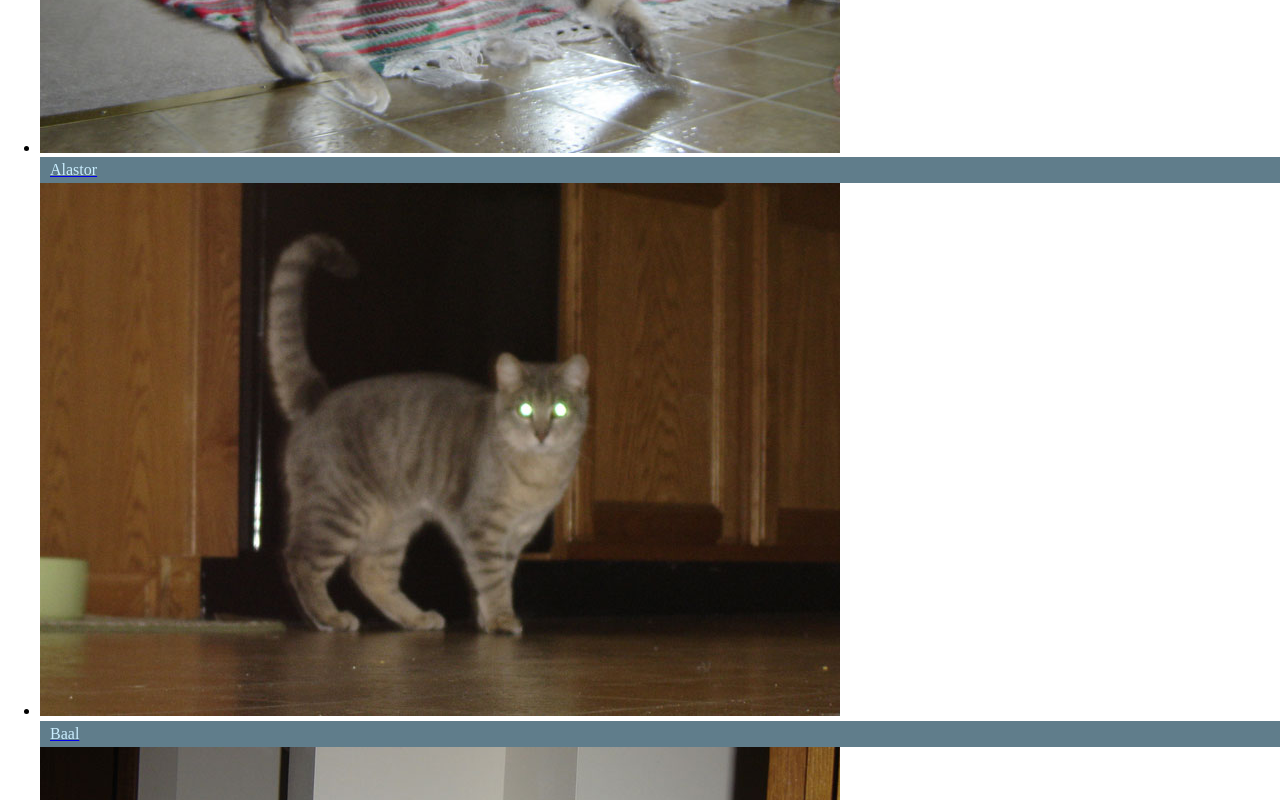
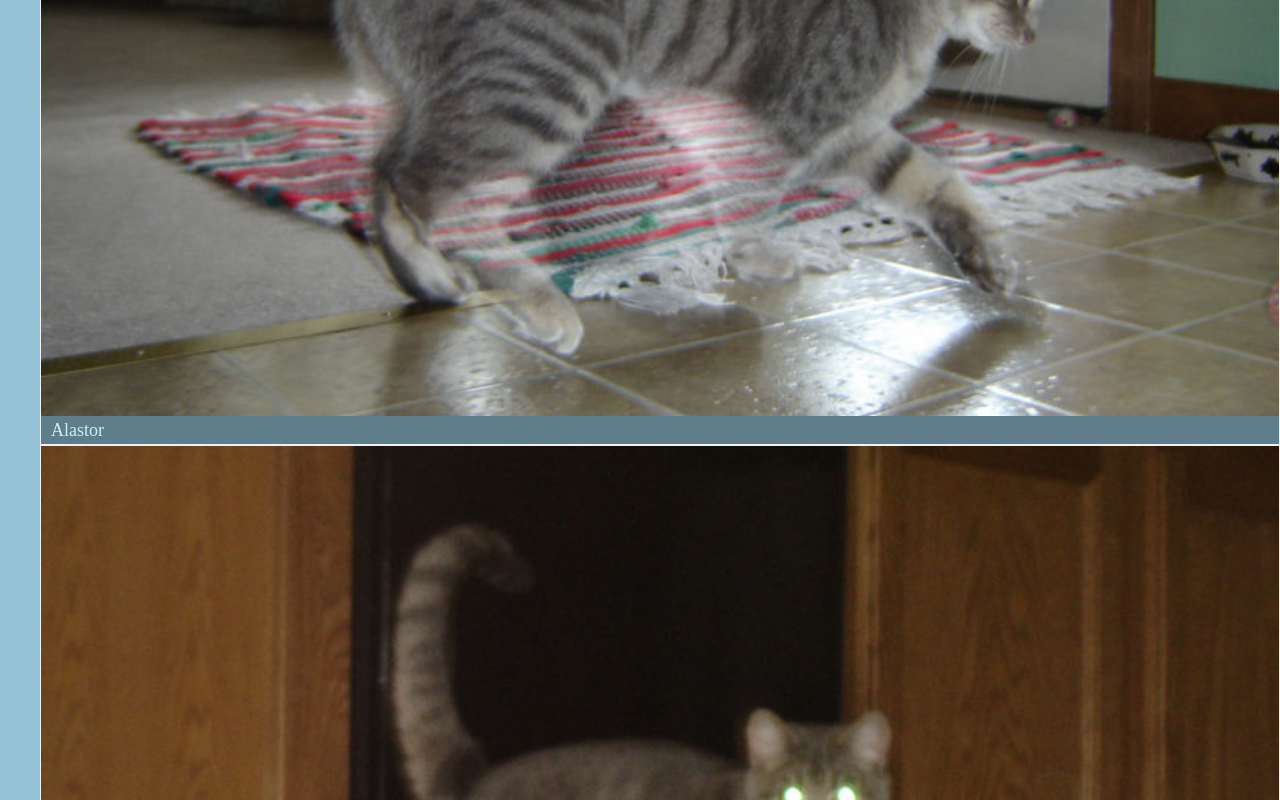
Before and after one commit to Hawkbit/doomkitty, a plain HTML site: page doomkitty/index.html in a window 1280 px wide. Shown: the part 460-1260 px from the top of the page. Drawn offline with nearby package versions, Linux system fonts and the light colour scheme.

Commit message:
added styles and color

```diff
--- a/doomkitty/index.html
+++ b/doomkitty/index.html
@@ -3,7 +3,7 @@
 
 <head>
     <meta charset="utf-8">
-    <title>DoomKitty</title>
+    <title>doomkitty</title>
     <link rel="stylesheet" href="https://cdnjs.cloudflare.com/ajax/libs/normalize/4.2.0/normalize.min.css" />
     <link rel="stylesheet" href="stylesheets/styles.css">
     <link rel="icon" type="image/x-icon" href="/favicon.ico">
@@ -11,36 +11,36 @@
 
 <body>
     <header>
-        <h1>DoomKitty</h1>
+        <h1 class="logo-text">doomkitty</h1>
     </header>
-    <ul>
-        <li>
+    <ul class="thumbnail-list">
+        <li class="thumbnail-item">
             <a href="#">
-                <img src="img/alastor.jpg" alt="Alastor the Demon" />
+                <img class="thumbnail-image" src="img/alastor.jpg" alt="Alastor the Demon" />
                 <span class="thumbnail-title">Alastor</span>
             </a>
         </li>
-        <li>
+        <li class="thumbnail-item">
             <a href="#">
-                <img src="img/baal.jpg" alt="Baal the Demon" />
+                <img class="thumbnail-image" src="img/baal.jpg" alt="Baal the Demon" />
                 <span class="thumbnail-title">Baal</span>
             </a>
         </li>
-        <li>
+        <li class="thumbnail-item">
             <a href="#">
-                <img src="img/caim.jpg" alt="Caim the Demon" />
+                <img class="thumbnail-image" src="img/caim.jpg" alt="Caim the Demon" />
                 <span class="thumbnail-title">Caim</span>
             </a>
         </li>
-        <li>
+        <li class="thumbnail-item">
             <a href="#">
-                <img src="img/demogorgon.jpg" alt="Demogorgon the Demon" />
+                <img class="thumbnail-image" src="img/demogorgon.jpg" alt="Demogorgon the Demon" />
                 <span class="thumbnail-title">Demogorgon</span>
             </a>
         </li>
-        <li>
+        <li class="thumbnail-item">
             <a href="#">
-                <img src="img/eligos.jpg" alt="Eligos the Demon" />
+                <img class="thumbnail-image" src="img/eligos.jpg" alt="Eligos the Demon" />
                 <span class="thumbnail-title">Eligos</span>
             </a>
         </li>
--- a/doomkitty/stylesheets/styles.css
+++ b/doomkitty/stylesheets/styles.css
@@ -1,3 +1,28 @@
+body{
+  font-size: 10px;
+  background: rgb(149,194,215);
+}
+
+a{
+  /* style decoration */
+  text-decoration: none;
+}
+
+.thumbnail-item {
+  display: block;
+  border: 1px solid rgb(100%, 100%, 100%);
+  border: 1px solid rgba(100%, 100%, 100%, 0.8);
+}
+
+.thumbnail-list {
+  list-style: none;
+}
+
+.thumbnail-image {
+  width: 100%;
+  display: block;
+}
+
 .thumbnail-title {
   display: block;
   margin: 0;
@@ -5,4 +30,6 @@
 
   background: rgb(96, 125, 139);
   color: rgb(202, 238, 255);
+
+  font-size: 18px;
 }
```
Also changed, not shown: atom_setup.txt.
